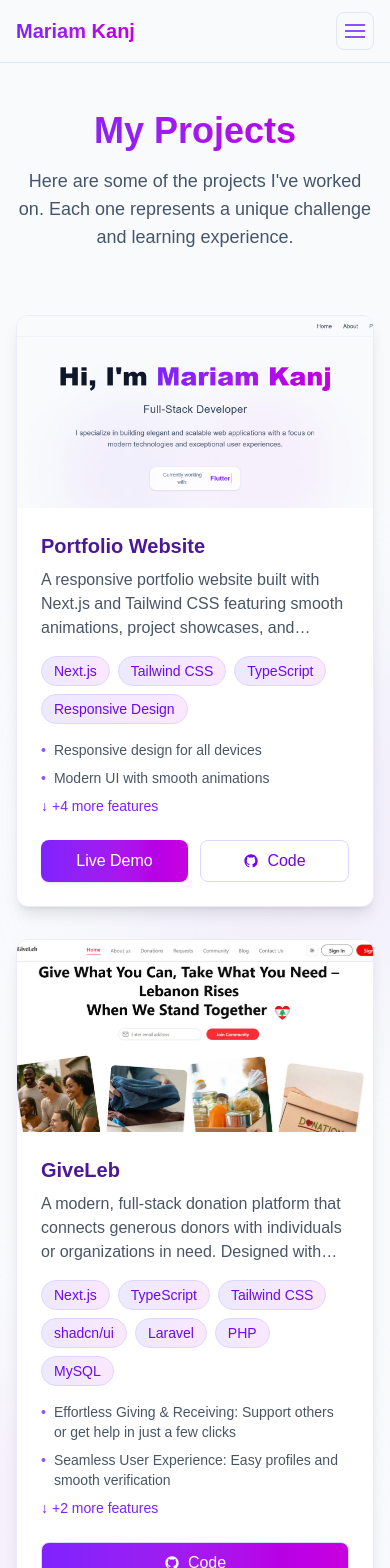
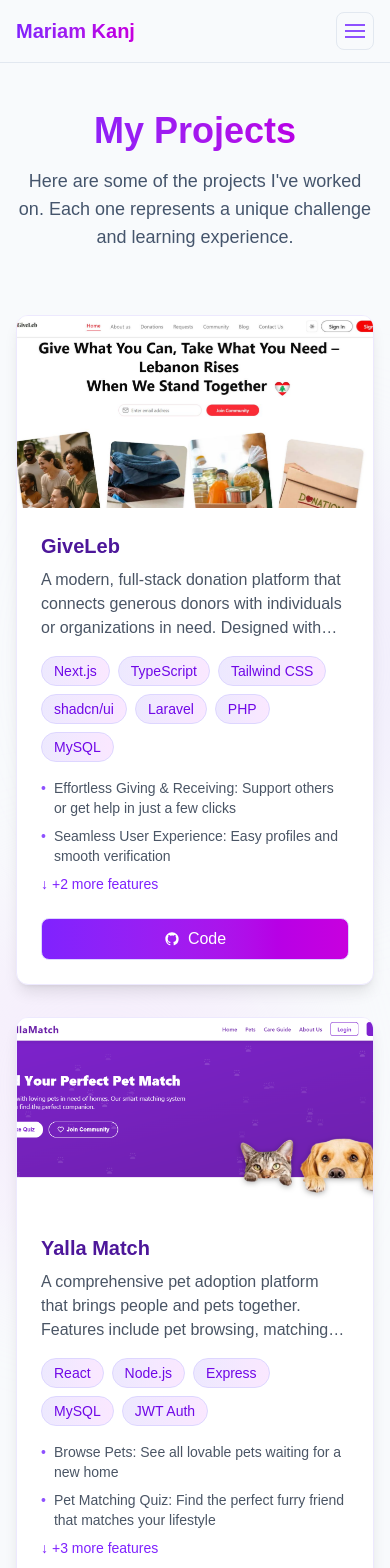
Before and after one commit to maryamkanj/mariam-portfolio, a Next.js app: page /projects in a window 390 px wide. Shown: the top 1568 px of the page. Built offline with nearby package versions, Linux system fonts and the light colour scheme.

Commit message:
fixed responsivity and contact functionality

```diff
--- a/src/app/contact/page.jsx
+++ b/src/app/contact/page.jsx
@@ -14,6 +14,10 @@ export default function Contact() {
     navigator.clipboard.writeText('kanjmariam696@gmail.com');
     setCopied(true);
     setTimeout(() => setCopied(false), 2000);
+  };
+
+  const openEmail = () => {
+    window.location.href = 'mailto:kanjmariam696@gmail.com';
   };
 
   const GitHubIcon = () => (
@@ -59,7 +63,7 @@ export default function Contact() {
       description: "Code repositories and projects",
       href: "https://github.com/maryamkanj",
       icon: <GitHubIcon />,
-      buttonText: "See Code"
+      buttonText: "View Profile"
     },
     {
       platform: "LinkedIn",
@@ -73,9 +77,10 @@ export default function Contact() {
       platform: "Email",
       value: "kanjmariam696@gmail.com",
       description: "Direct contact for projects and collaboration",
-      action: copyEmail,
+      action: openEmail,
+      copyAction: copyEmail,
       icon: <EmailIcon />,
-      buttonText: "Copy Email"
+      buttonText: "Contact Me"
     }
   ];
 
@@ -109,30 +114,36 @@ export default function Contact() {
       <div className="max-w-4xl mx-auto w-full relative z-10">
         <div className={`transition-all duration-700 ${mounted ? "opacity-100 translate-y-0" : "opacity-0 translate-y-10"}`}>
           <header className="text-center mb-6 sm:mb-8 lg:mb-12">
-            <h1 className="text-3xl sm:text-4xl lg:text-5xl font-extrabold text-slate-900 mb-2 bg-gradient-to-r from-violet-600 to-fuchsia-600 bg-clip-text text-transparent">
+            <h1 className="text-3xl sm:text-4xl lg:text-5xl font-extrabold text-slate-900 mb-2 bg-gradient-to-r from-violet-600 to-fuchsia-600 bg-clip-text text-transparent cursor-pointer">
               Get in Touch
             </h1>
-            <p className="text-base sm:text-lg text-slate-600 mb-2">Let's work together</p>
-            <div className="w-24 h-1 bg-gradient-to-r from-violet-600 to-fuchsia-600 mx-auto rounded-full mb-4"></div>
-            <p className="text-sm sm:text-base text-slate-700 max-w-2xl mx-auto px-2">
+            <p className="text-base sm:text-lg text-slate-600 mb-2 cursor-pointer">Let's work together</p>
+            <div className="w-24 h-1 bg-gradient-to-r from-violet-600 to-fuchsia-600 mx-auto rounded-full mb-4 cursor-pointer"></div>
+            <p className="text-sm sm:text-base text-slate-700 max-w-2xl mx-auto px-2 cursor-pointer">
               Available for new projects and opportunities. Reach out through any channel below.
             </p>
           </header>
 
           <div className="grid md:grid-cols-2 lg:grid-cols-3 gap-6 mb-16">
             {contactMethods.map((method) => (
-              <div key={method.platform} className="bg-white rounded-xl p-6 shadow-sm border border-gray-200 hover:shadow-md transition-shadow hover-lift">
-                <div className="text-violet-600 mb-4">{method.icon}</div>
-                <h3 className="text-lg font-semibold text-slate-900 mb-2">{method.platform}</h3>
-                <p className="text-slate-600 text-sm mb-4">{method.description}</p>
+              <div key={method.platform} className="bg-white rounded-xl p-6 shadow-sm border border-gray-200 hover:shadow-md transition-shadow hover-lift cursor-pointer">
+                <div className="text-violet-600 mb-4 cursor-pointer">{method.icon}</div>
+                <h3 className="text-lg font-semibold text-slate-900 mb-2 cursor-pointer">{method.platform}</h3>
+                <p className="text-slate-600 text-sm mb-4 cursor-pointer">{method.description}</p>
 
                 {method.platform === "Email" ? (
                   <div className="space-y-3">
                     <button
                       onClick={method.action}
-                      className="w-full bg-violet-600 text-white py-2 px-4 rounded-lg hover:bg-violet-700 transition-colors font-medium"
+                      className="w-full bg-violet-600 text-white py-2 px-4 rounded-lg hover:bg-violet-700 transition-colors font-medium cursor-pointer"
                     >
-                      {copied ? "✓ Copied!" : method.buttonText}
+                      {method.buttonText}
+                    </button>
+                    <button
+                      onClick={method.copyAction}
+                      className="w-full bg-slate-100 text-slate-700 py-2 px-4 rounded-lg hover:bg-slate-200 transition-colors font-medium cursor-pointer text-sm"
+                    >
+                      {copied ? "✓ Email Copied!" : "Copy Email"}
                     </button>
                   </div>
                 ) : (
@@ -140,7 +151,7 @@ export default function Contact() {
                     href={method.href}
                     target="_blank"
                     rel="noopener noreferrer"
-                    className="block w-full bg-slate-100 text-slate-700 py-2 px-4 rounded-lg hover:bg-slate-200 transition-colors text-center font-medium"
+                    className="block w-full bg-violet-600 text-white py-2 px-4 rounded-lg hover:bg-violet-700 transition-colors text-center font-medium cursor-pointer"
                   >
                     {method.buttonText}
                   </a>
@@ -149,14 +160,14 @@ export default function Contact() {
             ))}
           </div>
 
-          <div className="bg-white rounded-xl p-8 shadow-sm border border-gray-200 mb-12 hover-lift">
-            <h2 className="text-2xl font-bold text-slate-900 mb-6 text-center">Response Details</h2>
+          <div className="bg-white rounded-xl p-8 shadow-sm border border-gray-200 mb-12 hover-lift cursor-pointer">
+            <h2 className="text-2xl font-bold text-slate-900 mb-6 text-center cursor-pointer">Response Details</h2>
             <div className="grid md:grid-cols-3 gap-6 text-center">
               {responseDetails.map((item, index) => (
-                <div key={index}>
-                  <div className="text-violet-600 mb-2 flex justify-center">{item.icon}</div>
-                  <h3 className="font-semibold text-slate-900 mb-2">{item.title}</h3>
-                  <p className="text-slate-600 text-sm">{item.text}</p>
+                <div key={index} className="cursor-pointer">
+                  <div className="text-violet-600 mb-2 flex justify-center cursor-pointer">{item.icon}</div>
+                  <h3 className="font-semibold text-slate-900 mb-2 cursor-pointer">{item.title}</h3>
+                  <p className="text-slate-600 text-sm cursor-pointer">{item.text}</p>
                 </div>
               ))}
             </div>
--- a/src/app/page.jsx
+++ b/src/app/page.jsx
@@ -55,24 +55,24 @@ export default function Home() {
             mounted ? "opacity-100 translate-y-0" : "opacity-0 translate-y-10"
           }`}
         >
-          <h1 className="text-4xl xs:text-5xl sm:text-6xl md:text-7xl font-extrabold leading-tight text-slate-900">
+          <h1 className="text-4xl xs:text-5xl sm:text-6xl md:text-7xl font-extrabold leading-tight text-slate-900 cursor-pointer">
             Hi, I'm{" "}
-            <span className="bg-gradient-to-r from-violet-600 to-fuchsia-600 bg-clip-text text-transparent">
+            <span className="bg-gradient-to-r from-violet-600 to-fuchsia-600 bg-clip-text text-transparent cursor-pointer">
               Mariam Kanj
             </span>
           </h1>
-          <h2 className="text-xl sm:text-2xl md:text-3xl text-slate-700 font-medium tracking-wide">
+          <h2 className="text-xl sm:text-2xl md:text-3xl text-slate-700 font-medium tracking-wide cursor-pointer">
             Full-Stack Developer
           </h2>
-          <p className="max-w-prose mx-auto text-lg sm:text-xl text-slate-600 leading-relaxed">
+          <p className="max-w-prose mx-auto text-lg sm:text-xl text-slate-600 leading-relaxed cursor-pointer">
             I specialize in building elegant and scalable web applications with a focus on modern technologies and exceptional user experiences.
           </p>
 
           {/* Animated technology highlight */}
           <div className="py-4">
-            <div className="inline-flex items-center space-x-2 bg-white/80 backdrop-blur-sm rounded-2xl px-6 py-3 shadow-sm border border-slate-200">
-              <span className="text-slate-500 text-sm font-medium">Currently working with:</span>
-              <span className="text-violet-600 font-semibold text-lg typewriter">
+            <div className="inline-flex items-center space-x-2 bg-white/80 backdrop-blur-sm rounded-2xl px-6 py-3 shadow-sm border border-slate-200 cursor-pointer">
+              <span className="text-slate-500 text-sm font-medium cursor-pointer">Currently working with:</span>
+              <span className="text-violet-600 font-semibold text-lg typewriter cursor-pointer">
                 {technologies[currentTech]}
               </span>
             </div>
@@ -80,13 +80,13 @@ export default function Home() {
 
           <div className="flex flex-col sm:flex-row gap-4 sm:gap-6 pt-4 sm:pt-6 justify-center items-center">
             <Link href="/projects" className="flex-1 max-w-xs w-full">
-              <button className="w-full bg-violet-600 text-white px-8 sm:px-10 py-4 sm:py-5 rounded-full font-semibold shadow-lg hover:shadow-2xl hover:bg-violet-700 transition-all duration-300 transform hover:-translate-y-1 active:scale-95 text-base sm:text-lg">
+              <button className="w-full bg-violet-600 text-white px-8 sm:px-10 py-4 sm:py-5 rounded-full font-semibold shadow-lg hover:shadow-2xl hover:bg-violet-700 transition-all duration-300 transform hover:-translate-y-1 active:scale-95 text-base sm:text-lg cursor-pointer">
                 View My Work
               </button>
             </Link>
 
             <Link href="/contact" className="flex-1 max-w-xs w-full">
-              <button className="w-full border-2 border-violet-600 text-violet-600 px-8 sm:px-10 py-4 sm:py-5 rounded-full font-semibold hover:bg-violet-600 hover:text-white transition-all duration-300 active:scale-95 text-base sm:text-lg">
+              <button className="w-full border-2 border-violet-600 text-violet-600 px-8 sm:px-10 py-4 sm:py-5 rounded-full font-semibold hover:bg-violet-600 hover:text-white transition-all duration-300 active:scale-95 text-base sm:text-lg cursor-pointer">
                 Get In Touch
               </button>
             </Link>
@@ -97,7 +97,7 @@ export default function Home() {
               {technologies.map((tech, index) => (
                 <span
                   key={tech}
-                  className={`px-3 py-1 sm:px-4 sm:py-1.5 bg-white text-slate-700 rounded-full text-xs sm:text-sm font-medium border transition-all duration-300 hover:bg-violet-100 hover:text-violet-700 ${
+                  className={`px-3 py-1 sm:px-4 sm:py-1.5 bg-white text-slate-700 rounded-full text-xs sm:text-sm font-medium border transition-all duration-300 hover:bg-violet-100 hover:text-violet-700 cursor-pointer ${
                     index === currentTech
                       ? "border-violet-400 bg-violet-50 text-violet-700 scale-110"
                       : "border-slate-200"
--- a/src/app/projects/page.jsx
+++ b/src/app/projects/page.jsx
@@ -35,10 +35,10 @@ export default function Projects() {
       <div className="container mx-auto max-w-7xl w-full relative z-10">
         <div className={`transition-all duration-700 ${mounted ? "opacity-100 translate-y-0" : "opacity-0 translate-y-10"}`}>
           <div className="text-center mb-16">
-            <h2 className="text-4xl sm:text-5xl font-bold bg-gradient-to-r from-violet-600 to-fuchsia-600 bg-clip-text text-transparent mb-4">
+            <h2 className="text-4xl sm:text-5xl font-bold bg-gradient-to-r from-violet-600 to-fuchsia-600 bg-clip-text text-transparent mb-4 cursor-pointer">
               My Projects
             </h2>
-            <p className="text-slate-600 text-lg max-w-2xl mx-auto">
+            <p className="text-slate-600 text-lg max-w-2xl mx-auto cursor-pointer">
               Here are some of the projects I've worked on. Each one represents a unique challenge and learning experience.
             </p>
           </div>
@@ -51,9 +51,9 @@ export default function Projects() {
 
           {projects.length === 0 && (
             <div className="text-center py-20">
-              <div className="text-6xl mb-4">🚧</div>
-              <h3 className="text-2xl font-bold text-slate-600 mb-2">Projects Coming Soon</h3>
-              <p className="text-slate-500">I'm currently working on some exciting projects. Check back later!</p>
+              <div className="text-6xl mb-4 cursor-pointer">🚧</div>
+              <h3 className="text-2xl font-bold text-slate-600 mb-2 cursor-pointer">Projects Coming Soon</h3>
+              <p className="text-slate-500 cursor-pointer">I'm currently working on some exciting projects. Check back later!</p>
             </div>
           )}
         </div>
--- a/src/app/resume/page.jsx
+++ b/src/app/resume/page.jsx
@@ -151,7 +151,7 @@ export default function App() {
                 <div className="flex justify-center">
                   <button
                     onClick={handleRetry}
-                    className="px-6 py-2 bg-red-100 text-red-700 rounded-lg hover:bg-red-200 transition font-medium"
+                    className="px-6 py-2 bg-red-100 text-red-700 rounded-lg hover:bg-red-200 transition font-medium cursor-pointer"
                   >
                     Try Again
                   </button>
@@ -178,7 +178,7 @@ export default function App() {
                 className={`
                   flex items-center justify-center
                   px-6 sm:px-10 py-4 sm:py-5 rounded-xl font-semibold text-base sm:text-lg transition-all duration-200
-                  w-full lg:w-auto min-w-[200px] sm:min-w-[250px]
+                  w-full lg:w-auto min-w-[200px] sm:min-w-[250px] cursor-pointer
                   ${isLoading || !pdfExists
                     ? 'bg-gray-300 cursor-not-allowed text-gray-500'
                     : 'bg-gradient-to-r from-violet-600 to-fuchsia-600 hover:from-violet-700 hover:to-fuchsia-700 text-white shadow-lg hover:shadow-xl transform hover:scale-105 active:scale-95'
@@ -207,7 +207,7 @@ export default function App() {
                 className={`
                   flex items-center justify-center
                   px-6 sm:px-10 py-4 sm:py-5 rounded-xl font-semibold text-base sm:text-lg transition-all duration-200 border-2
-                  w-full lg:w-auto min-w-[200px] sm:min-w-[250px]
+                  w-full lg:w-auto min-w-[200px] sm:min-w-[250px] cursor-pointer
                   ${!pdfExists || isLoading
                     ? 'border-gray-300 text-gray-400 cursor-not-allowed'
                     : 'border-violet-600 text-violet-600 hover:bg-violet-50 hover:border-violet-700 hover:text-violet-700'
--- a/src/components/ProjectCard.jsx
+++ b/src/components/ProjectCard.jsx
@@ -12,36 +12,36 @@ export default function ProjectCard({ project }) {
   };
 
   return (
-    <div className="group bg-white rounded-xl shadow-lg border border-violet-100 hover:shadow-xl transition-all duration-300 hover:-translate-y-2 overflow-hidden">
-      <div className="relative h-48 bg-gradient-to-br from-violet-50 to-fuchsia-50 overflow-hidden">
+    <div className="group bg-white rounded-xl shadow-lg border border-violet-100 hover:shadow-xl transition-all duration-300 hover:-translate-y-2 overflow-hidden cursor-pointer">
+      <div className="relative h-48 bg-gradient-to-br from-violet-50 to-fuchsia-50 overflow-hidden cursor-pointer">
         {!imageError && project.image ? (
           <Image
             src={project.image}
             alt={project.title}
             fill
-            className="object-cover group-hover:scale-105 transition-transform duration-300"
+            className="object-cover group-hover:scale-105 transition-transform duration-300 cursor-pointer"
             onError={() => setImageError(true)}
           />
         ) : (
-          <div className="w-full h-full flex items-center justify-center">
-            <div className="text-4xl text-violet-300">💫</div>
+          <div className="w-full h-full flex items-center justify-center cursor-pointer">
+            <div className="text-4xl text-violet-300 cursor-pointer">💫</div>
           </div>
         )}
       </div>
 
-      <div className="p-6">
-        <h3 className="text-xl font-bold text-violet-900 mb-2 group-hover:text-violet-700 transition-colors">
+      <div className="p-6 cursor-pointer">
+        <h3 className="text-xl font-bold text-violet-900 mb-2 group-hover:text-violet-700 transition-colors cursor-pointer">
           {project.title}
         </h3>
 
-        <p className="text-gray-600 mb-4 line-clamp-3">
+        <p className="text-gray-600 mb-4 line-clamp-3 cursor-pointer">
           {project.description}
         </p>
 
-        <div className="mb-4">
-          <div className="flex flex-wrap gap-2">
+        <div className="mb-4 cursor-pointer">
+          <div className="flex flex-wrap gap-2 cursor-pointer">
             {project.tech.map((tech) => (
-              <span key={tech} className="px-3 py-1 bg-gradient-to-r from-violet-100 to-fuchsia-100 text-violet-700 border border-violet-200 rounded-full text-sm">
+              <span key={tech} className="px-3 py-1 bg-gradient-to-r from-violet-100 to-fuchsia-100 text-violet-700 border border-violet-200 rounded-full text-sm cursor-pointer">
                 {tech}
               </span>
             ))}
@@ -49,27 +49,27 @@ export default function ProjectCard({ project }) {
         </div>
 
         {project.features && (
-          <div className="mb-4">
-            <ul className="space-y-2">
+          <div className="mb-4 cursor-pointer">
+            <ul className="space-y-2 cursor-pointer">
               {project.features.slice(0, showAllFeatures ? project.features.length : 2).map((feature, index) => (
-                <li key={index} className="flex items-start text-sm text-gray-600">
-                  <span className="text-violet-500 mr-2">•</span>
-                  <span>{feature}</span>
+                <li key={index} className="flex items-start text-sm text-gray-600 cursor-pointer">
+                  <span className="text-violet-500 mr-2 cursor-pointer">•</span>
+                  <span className="cursor-pointer">{feature}</span>
                 </li>
               ))}
             </ul>
             {project.features.length > 2 && (
               <button
                 onClick={toggleFeatures}
-                className="text-sm text-violet-600 font-medium hover:text-violet-800 transition-colors mt-2 flex items-center"
+                className="text-sm text-violet-600 font-medium hover:text-violet-800 transition-colors mt-2 flex items-center cursor-pointer"
               >
                 {showAllFeatures ? (
                   <>
-                    <span className="mr-1">↑</span> Show less
+                    <span className="mr-1 cursor-pointer">↑</span> Show less
                   </>
                 ) : (
                   <>
-                    <span className="mr-1">↓</span> +{project.features.length - 2} more features
+                    <span className="mr-1 cursor-pointer">↓</span> +{project.features.length - 2} more features
                   </>
                 )}
               </button>
@@ -77,29 +77,29 @@ export default function ProjectCard({ project }) {
           </div>
         )}
 
-        <div className="flex gap-3 mt-6">
+        <div className="flex gap-3 mt-6 cursor-pointer">
           {project.liveUrl && (
             <a
               href={project.liveUrl}
               target="_blank"
               rel="noopener noreferrer"
-              className="flex-1 bg-gradient-to-r from-violet-600 to-fuchsia-600 text-white text-center py-2 px-4 rounded-lg font-medium hover:from-violet-700 hover:to-fuchsia-700 transition-all duration-200 shadow-sm hover:shadow-md flex items-center justify-center"
+              className="flex-1 bg-gradient-to-r from-violet-600 to-fuchsia-600 text-white text-center py-2 px-4 rounded-lg font-medium hover:from-violet-700 hover:to-fuchsia-700 transition-all duration-200 shadow-sm hover:shadow-md flex items-center justify-center cursor-pointer"
             >
-              <span>Live Demo</span>
+              <span className="cursor-pointer">Live Demo</span>
             </a>
           )}
           <a
             href={project.repoUrl}
             target="_blank"
             rel="noopener noreferrer"
-            className={`flex-1 border border-violet-200 text-violet-700 text-center py-2 px-4 rounded-lg font-medium hover:bg-violet-50 transition-all duration-200 flex items-center justify-center gap-2 ${
+            className={`flex-1 border border-violet-200 text-violet-700 text-center py-2 px-4 rounded-lg font-medium hover:bg-violet-50 transition-all duration-200 flex items-center justify-center gap-2 cursor-pointer ${
               !project.liveUrl ? 'bg-gradient-to-r from-violet-600 to-fuchsia-600 text-white hover:from-violet-700 hover:to-fuchsia-700' : ''
             }`}
           >
-            <svg className="w-4 h-4" fill="currentColor" viewBox="0 0 24 24" aria-hidden="true">
+            <svg className="w-4 h-4 cursor-pointer" fill="currentColor" viewBox="0 0 24 24" aria-hidden="true">
               <path fillRule="evenodd" d="M12 2C6.477 2 2 6.484 2 12.017c0 4.425 2.865 8.18 6.839 9.504.5.092.682-.217.682-.483 0-.237-.008-.868-.013-1.703-2.782.605-3.369-1.343-3.369-1.343-.454-1.158-1.11-1.466-1.11-1.466-.908-.62.069-.608.069-.608 1.003.07 1.531 1.032 1.531 1.032.892 1.53 2.341 1.088 2.91.832.092-.647.35-1.088.636-1.338-2.22-.253-4.555-1.113-4.555-4.951 0-1.093.39-1.988 1.029-2.688-.103-.253-.446-1.272.098-2.65 0 0 .84-.27 2.75 1.026A9.564 9.564 0 0112 6.844c.85.004 1.705.115 2.504.337 1.909-1.296 2.747-1.027 2.747-1.027.546 1.379.202 2.398.1 2.651.64.7 1.028 1.595 1.028 2.688 0 3.848-2.339 4.695-4.566 4.943.359.309.678.92.678 1.855 0 1.338-.012 2.419-.012 2.747 0 .268.18.58.688.482A10.019 10.019 0 0022 12.017C22 6.484 17.522 2 12 2z" clipRule="evenodd" />
             </svg>
-            <span>Code</span>
+            <span className="cursor-pointer">Code</span>
           </a>
         </div>
       </div>
--- a/src/data/projects.js
+++ b/src/data/projects.js
@@ -1,21 +1,4 @@
 const projects = [
-  {
-    "id": "proj-1",
-    "title": "Portfolio Website",
-    "description": "A responsive portfolio website built with Next.js and Tailwind CSS featuring smooth animations, project showcases, and professional presentation.",
-    "tech": ["Next.js", "Tailwind CSS", "TypeScript", "Responsive Design"],
-    "liveUrl": "https://mariam-portfolio-zeta.vercel.app/",
-    "repoUrl": "https://github.com/maryamkanj/mariam-portfolio.git",
-    "image": "/images/Portfolio.png",
-    "features": [
-    "Responsive design for all devices",
-    "Modern UI with smooth animations",
-    "Project showcase with live demos",
-    "Professional resume download",
-    "Contact form functionality",
-    "Clean and organized code structure"
-    ]
-    },
   {
     id: 'proj-2',
     title: 'GiveLeb',
```
Also changed, not shown: src/app/about/page.jsx (+38 -38 lines), public/images/Portfolio.png (deleted).
